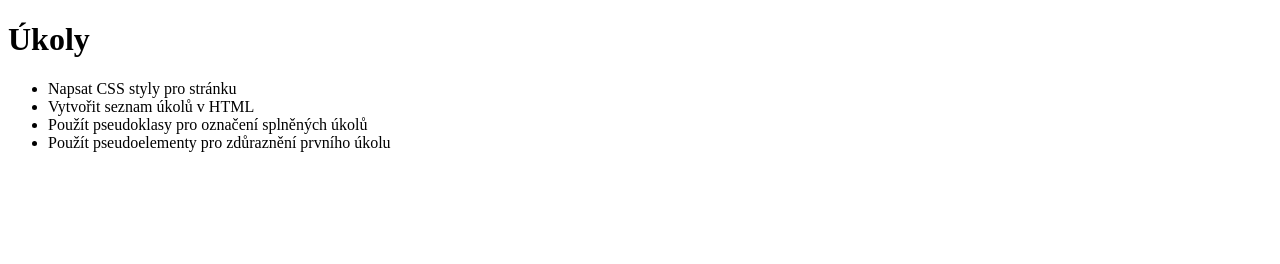
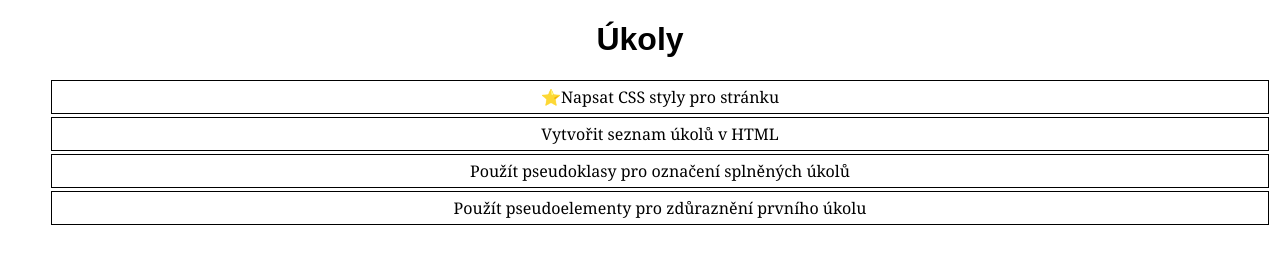
Before and after one commit to andrij-myroncuk/2_Web_B_Myroncuk, a plain HTML site: page Theme_5procvicovani_css/Pseudoprvky/index.html in a window 1280 px wide. Drawn offline with Linux system fonts and the light colour scheme.

Commit message:
pseudo thingie

```diff
--- /dev/null
+++ b/Theme_5procvicovani_css/Menu/vertical.css
@@ -0,0 +1,33 @@
+html {
+  height: 100%;
+  width: 100%;
+}
+ul{
+  list-style-type: none;
+  padding: 0px;
+  width: 20%;
+
+  border-left: 10px solid blue;
+  border-right: 10px solid lightblue;
+
+}
+li{
+  background-color: rgb(53, 59, 173);
+  padding: 3px;
+
+  border-bottom: 1px solid white;
+}
+
+li:last-child{
+    border-bottom: 10px solid rgb(140, 140, 229);
+}
+a{
+  color: white;
+  text-decoration: none;
+}
+li.active{
+  background-color: darkblue;
+}
+li:hover{
+  background-color: aqua;
+}
--- a/Theme_5procvicovani_css/Pseudoprvky/style.css
+++ b/Theme_5procvicovani_css/Pseudoprvky/style.css
@@ -2,3 +2,23 @@ html {
   height: 100%;
   width: 100%;
 }
+h1{
+text-align: center;
+font-family:Arial, Helvetica, sans-serif;
+}
+.tasks{
+  list-style-type: none;
+}
+.task{
+  border: 1px solid black;
+  text-align: center;
+  margin: 3px;
+  padding: 5px;
+  font-family:Georgia, 'Times New Roman', Times, serif;
+}
+.task:hover{
+  background-color: magenta;
+}
+li:first-child::before{
+  content: "⭐";
+}
```
Also changed, not shown: Theme_5procvicovani_css/Menu/index.html (added, +30 -0 lines), Theme_5procvicovani_css/Menu/horizontal.css (added), 1 other file.
